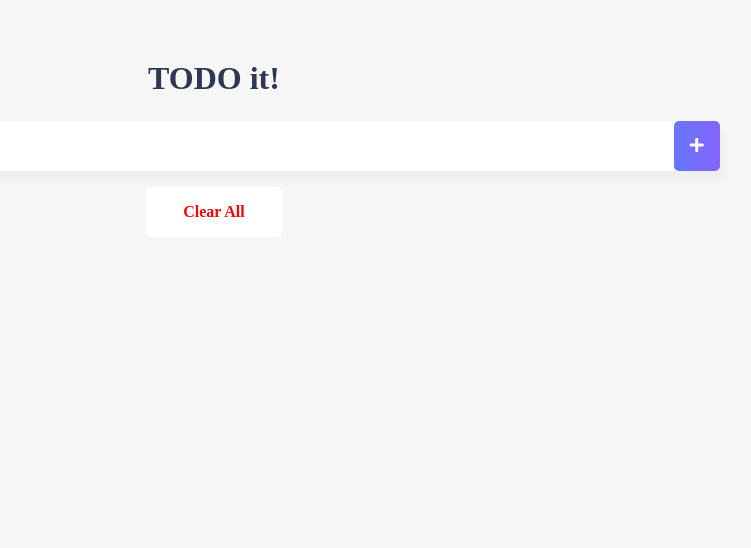
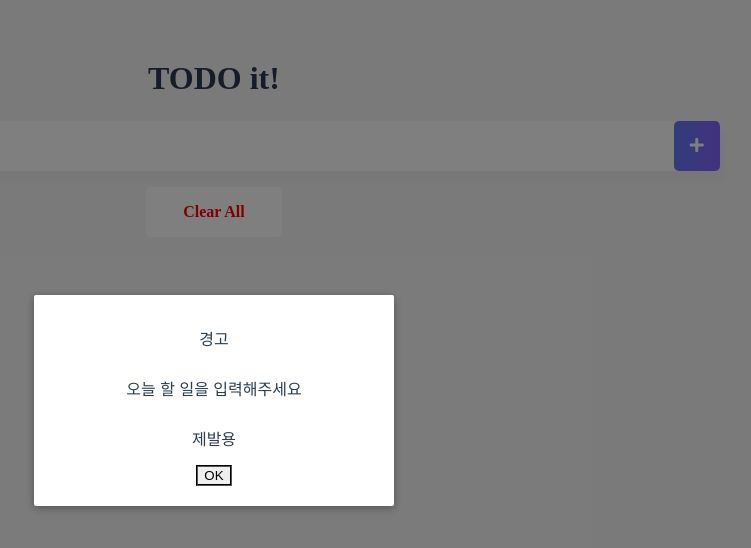
Before and after one commit to alinfanclub/captinVueMiddle, a Vue app: page / in a window 1280 px wide. Both pictures are taken after a click on the element 1122 px from the left and 146 px from the top of the page. Shown: the top 548 px of the page, without its empty margins (426-1177 px from the left). Built offline with nearby package versions, Linux system fonts and the light colour scheme.

Commit message:
Modal open close gogo

```diff
--- a/src/App.vue
+++ b/src/App.vue
@@ -1,7 +1,7 @@
 <template>
   <div>
     <TodoHeader></TodoHeader>
-    <TodoInput v-on:addTodoItem="addOneItem"></TodoInput>
+    <TodoInput v-on:addTodoItem="addTodoItem"></TodoInput>
     <TodoList v-bind:todoList='todoList' v-on:removeOne="removeOne" v-on:toggleOneItem="toggleOneItem"></TodoList>
     <TodoFooter v-on:removeAll="removeAll"></TodoFooter>
   </div>
@@ -21,7 +21,7 @@
     }
   },
   methods : {
-    addOneItem : function(todoItems) {
+    addTodoItem : function(todoItems) {
       var obj = {completed: false, item: todoItems};
       localStorage.setItem(todoItems, JSON.stringify(obj));
       this.todoList.push(obj);
@@ -40,7 +40,6 @@
         // localStorage.removeItem(todoItems.item);
         localStorage.setItem(todoItems.item, JSON.stringify(todoItems));
     }
-
   },
   created: function() {
     if (localStorage.length > 0) {
--- a/src/components/TodoInput.vue
+++ b/src/components/TodoInput.vue
@@ -4,15 +4,24 @@
       <span class="addContainer addBtn" v-on:click="addTodo">
         <i class="fas fa-plus"></i>
       </span>
+      <!-- use the modal component, pass in the prop -->
+      <modal v-if="showModal" @close="showModal = false">
+       <template #header>경고</template>
+       <template #body>오늘 할 일을 입력해주세요</template>
+       <template #footer>제발용</template>
+      </modal>
   </div>
+
 </template>
+<script>
+  import Modal from './common/Modal.vue'
 
-<script>
 export default {
     name : 'TodoInput',
     data()  {
       return {
         newTodoItem : '',
+        showModal: false,
       }
     },
     methods : {
@@ -20,11 +29,16 @@
         if (this.newTodoItem !== ''){
           this.$emit('addTodoItem', this.newTodoItem);
           this.clearInput();
+        } else {
+          this.showModal = !this.showModal;
         }
       },
       clearInput : function () {
         this.newTodoItem = '';
       }
+    },
+    components: {
+      Modal,
     }
 }
 </script>
--- a/src/components/TodoList.vue
+++ b/src/components/TodoList.vue
@@ -16,7 +16,7 @@
 export default {
     name : 'TodoList',
     props: {
-      todoList : String,
+      todoList : Array,
     },
     methods : {
       removeTodo : function(todoItems, index) {
--- /dev/null
+++ b/src/components/common/Modal.vue
@@ -0,0 +1,107 @@
+<template>
+  <transition name="modal">
+        <div class="modal-mask">
+          <div class="modal-wrapper">
+            <div class="modal-container">
+
+              <div class="modal-header">
+                <slot name="header">
+                  default header
+                </slot>
+              </div>
+
+              <div class="modal-body">
+                <slot name="body">
+                  default body
+                </slot>
+              </div>
+
+              <div class="modal-footer">
+                <slot name="footer">
+                  default footer
+                </slot>
+              </div>
+
+                  <button class="modal-default-button" @click="$emit('close')">
+                    OK
+                  </button>
+            </div>
+          </div>
+        </div>
+      </transition>
+</template>
+
+<script>
+export default {
+    name: 'ModalComponents'
+}
+</script>
+
+<style scoped>
+    .modal-mask {
+    position: fixed;
+    z-index: 9998;
+    top: 0;
+    left: 0;
+    width: 100%;
+    height: 100%;
+    background-color: rgba(0, 0, 0, 0.5);
+    display: table;
+    transition: opacity 0.3s ease;
+    }
+
+    .modal-wrapper {
+    display: table-cell;
+    vertical-align: middle;
+    }
+
+    .modal-container {
+    width: 300px;
+    margin: 0px auto;
+    padding: 20px 30px;
+    background-color: #fff;
+    border-radius: 2px;
+    box-shadow: 0 2px 8px rgba(0, 0, 0, 0.33);
+    transition: all 0.3s ease;
+    font-family: Helvetica, Arial, sans-serif;
+    display: flex;
+    flex-direction: column;
+    align-items: center;
+    }
+
+    .modal-header h3 {
+    margin-top: 0;
+    color: #42b983;
+    }
+
+    /* .modal-body {
+    margin: 20px 0;
+    } */
+
+    .modal-default-button {
+        height: 100%;
+    }
+
+    /*
+    * The following styles are auto-applied to elements with
+    * transition="modal" when their visibility is toggled
+    * by Vue.js.
+    *
+    * You can easily play with the modal transition by editing
+    * these styles.
+    */
+
+    .modal-enter {
+    opacity: 0;
+    }
+
+    .modal-leave-active {
+    opacity: 0;
+    }
+
+    .modal-enter .modal-container,
+    .modal-leave-active .modal-container {
+    -webkit-transform: scale(1.1);
+    transform: scale(1.1);
+    }
+</style>
```
